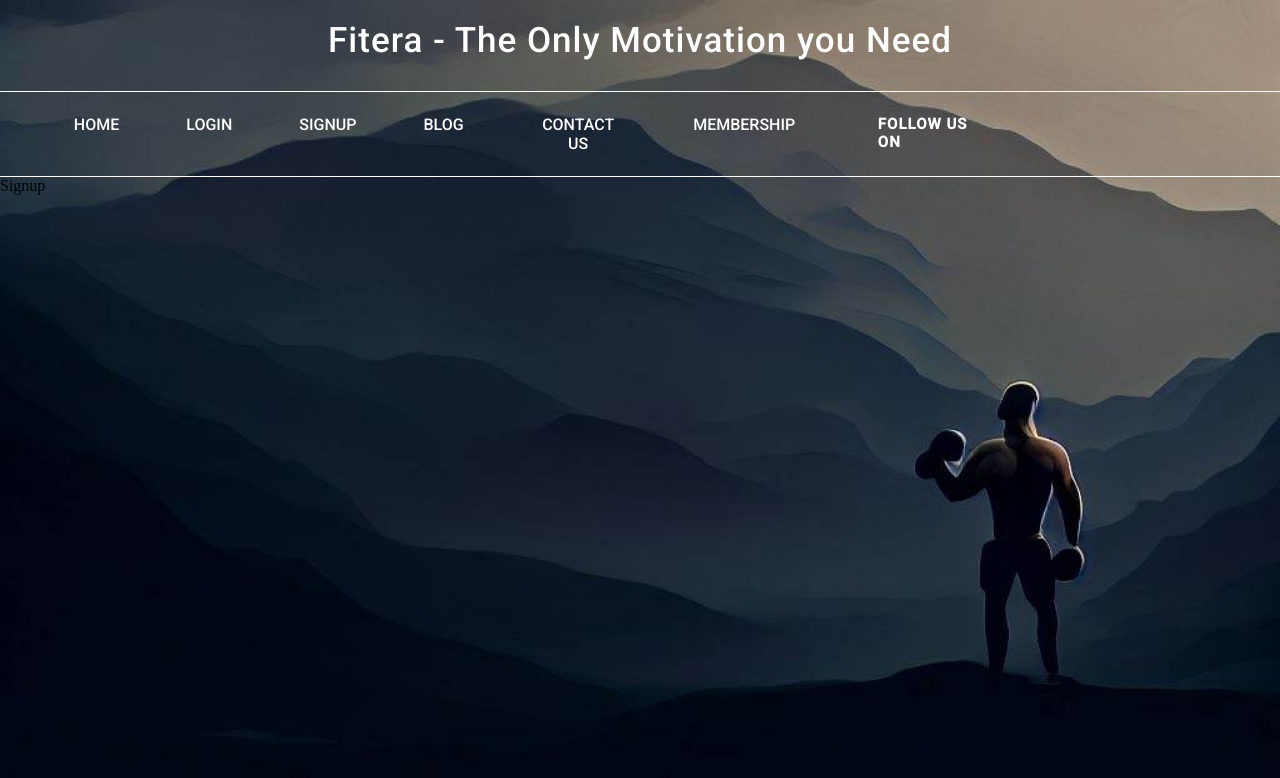
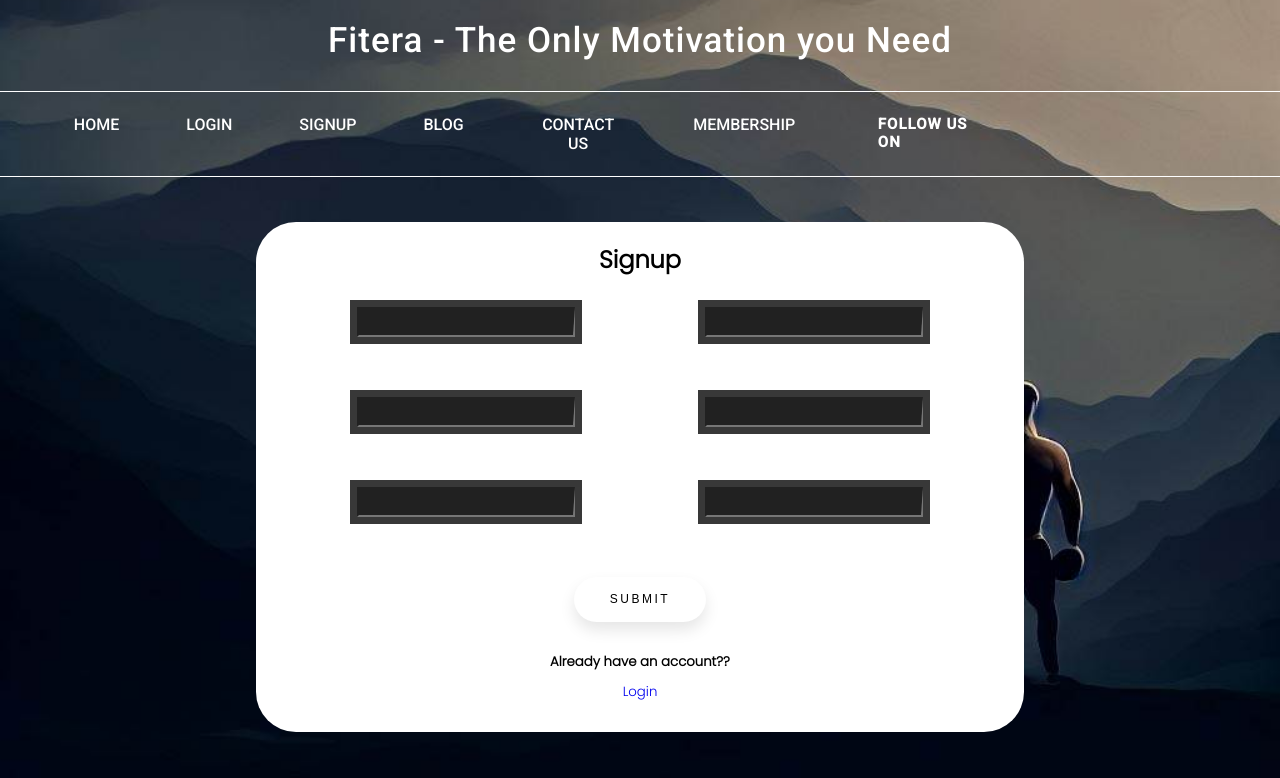
Before and after one commit to AaryaTiwari1211/Fitera_The_Fitness_Guide, a React (Vite) app in the folder fitera/: page /signup in a window 1280 px wide. Shown: the top 778 px of the page. Built offline with nearby package versions, Linux system fonts and the light colour scheme.

Commit message:
Signup Page Done with Validation

```diff
--- a/fitera/src/App.css
+++ b/fitera/src/App.css
@@ -6,11 +6,10 @@
 }
 
 .App {
-    background: url(/gym2.jpeg) no-repeat center center fixed;
-    background-attachment: fixed;
-    -webkit-background-size: cover;
-    -moz-background-size: cover;
-    -o-background-size: cover;
+    background: url(/gym2.jpeg);
+    background-position: center;
+    background-repeat: no-repeat;
+    height: 100%;
     background-size: cover;
     min-width: 600px;
     width: 100%;
--- a/fitera/src/App.jsx
+++ b/fitera/src/App.jsx
@@ -11,13 +11,15 @@ function App() {
   return (
     <BrowserRouter>
       <div className="App">
-        <Heading />
-        <Navbar/>
-        <Routes>
-          <Route path='/' element={<Home/>} />
-          <Route path='/login' element={<Login/>} />
-          <Route path='/signup' element={<Signup/>} />
-        </Routes>
+        <div className='content'>
+          <Heading />
+          <Navbar />
+          <Routes>
+            <Route path='/' element={<Home />} />
+            <Route path='/login' element={<Login />} />
+            <Route path='/signup' element={<Signup />} />
+          </Routes>
+        </div>
       </div>
     </BrowserRouter>
 
--- a/fitera/src/pages/Login/Login.css
+++ b/fitera/src/pages/Login/Login.css
@@ -1,7 +1,7 @@
 .main-login {
     text-align: center;
     font-family: 'Poppins', sans-serif;
-    margin: 100px;
+    margin: 75px;
     justify-content: space-around;
     background-color: white;
     width: 30%;
@@ -51,3 +51,10 @@
     border-top-width: 0.2em;
     background-color: #f1e8e8;
 }
+
+.signup-link{
+    margin-top: 10px;
+    margin-bottom: 30px;
+    font-size: smaller;
+    text-decoration: none;
+}
--- a/fitera/src/pages/Login/Login.jsx
+++ b/fitera/src/pages/Login/Login.jsx
@@ -31,10 +31,12 @@ function Login() {
             <h2 className='login-text'>Login</h2>
             <form method='post'>
                 <div className='main-form'>
-                    {error && <Message type='red' text='Please Fill All Fields'/>}
+                    {error && <Message type='red' text='Please Fill All Fields' />}
                     <input type="text" value={username} name="text" className="input" onChange={handleUsername} placeholder="Enter Your Username" />
                     <input type="password" value={password} name="text" className="input" onChange={handlePassword} placeholder="Enter Your Password" />
                     <Button text='Submit' click={handleSubmit} />
+                    <h5>Dont have an account??</h5>
+                    <a href="/signup" className='signup-link'>Signup</a>
                 </div>
             </form>
         </div>
--- a/fitera/src/pages/Signup/Signup.css
+++ b/fitera/src/pages/Signup/Signup.css
@@ -0,0 +1,109 @@
+.main-name{
+    display: flex;
+    flex-direction: row;
+    justify-content: space-evenly;
+    width: 100%;
+}
+
+.login-text {
+    padding-top: 20px;
+}
+
+.main-form {
+    display: flex;
+    flex-direction: column;
+    align-items: center;
+}
+
+.right {
+    text-align: center;
+}
+
+.input {
+    background-color: #383838;
+    border: 1ex solid none;
+    border-top-width: 1.7em;
+    margin: 30px;
+    padding: 0;
+    color: #383838;
+    word-wrap: break-word;
+    outline: 7px solid #383838;
+    height: 30px;
+    font-size: 17px;
+    text-align: center;
+    transition: all 1s;
+    max-width: 300px;
+    font-weight: bold;
+    font-family: 'Courier New', Courier, monospace;
+}
+
+.input:hover {
+    border-top-width: 0.2em;
+    background-color: #f1e8e8;
+}
+
+.input:focus {
+    border-top-width: 0.2em;
+    background-color: #f1e8e8;
+}
+
+.main-signup {
+    text-align: center;
+    font-family: 'Poppins', sans-serif;
+    margin: 45px;
+    justify-content: space-between;
+    background-color: white;
+    width: 60%;
+    margin-left: auto;
+    margin-right: auto;
+    border-radius: 40px;
+}
+
+.login-text {
+    padding-top: 20px;
+}
+
+.main-form {
+    display: flex;
+    flex-direction: column;
+    align-items: center;
+}
+
+.right {
+    text-align: center;
+}
+
+.input {
+    background-color: #383838;
+    border: 1ex solid none;
+    border-top-width: 1.7em;
+    margin: 30px;
+    padding: 0;
+    color: #383838;
+    word-wrap: break-word;
+    outline: 7px solid #383838;
+    height: 30px;
+    font-size: 17px;
+    text-align: center;
+    transition: all 1s;
+    max-width: 300px;
+    font-weight: bold;
+    font-family: 'Courier New', Courier, monospace;
+}
+
+.input:hover {
+    border-top-width: 0.2em;
+    background-color: #f1e8e8;
+}
+
+.input:focus {
+    border-top-width: 0.2em;
+    background-color: #f1e8e8;
+}
+
+.login-link{
+    margin-top: 10px;
+    margin-bottom: 30px;
+    font-size: smaller;
+    text-decoration: none;
+}
--- a/fitera/src/pages/Signup/Signup.jsx
+++ b/fitera/src/pages/Signup/Signup.jsx
@@ -1,8 +1,60 @@
-import React from 'react'
+import React, { useState } from 'react'
+import './Signup.css'
+import Button from '../../components/Button/Button'
+import Message from '../../components/Message/Message'
+import { useNavigate } from 'react-router-dom'
 
 function Signup() {
+    const [username, setUsername] = useState('')
+    const [firstname, setFirstname] = useState('')
+    const [lastname, setLastname] = useState('')
+    const [phone, setPhone] = useState('')
+    const [email, setEmail] = useState('')
+    const [password, setPassword] = useState('')
+    const [cpassword, setCPassword] = useState('')
+    const [error, setError] = useState(false)
+    const navigate = useNavigate()
+    const handleUsername = (event) => {
+        setUsername(event.target.value)
+    }
+    const handlePassword = (event) => {
+        setPassword(event.target.value)
+    }
+    const handleSubmit = (event) => {
+        if (username === '' || password === '' || firstname === '' || lastname === '' || phone === '' || email === '') {
+            setError(true)
+            event.preventDefault()
+            return false;
+        }
+        else {
+            console.log([firstname, lastname, phone, email, username])
+            navigate('/')
+        }
+    }
     return (
-        <div>Signup</div>
+        <div className='main-signup'>
+            <h2 className='login-text'>Signup</h2>
+            <form method='post'>
+                <div className='main-form'>
+                    {error && <Message type='red' text='Please Fill All Fields' />}
+                    <div className='main-name'>
+                        <input type="text" value={firstname} name="text" className="input" onChange={(event) => { setFirstname(event.target.value) }} placeholder="First Name" />
+                        <input type="text" value={lastname} name="text" className="input" onChange={(event) => { setLastname(event.target.value) }} placeholder="Last Name" />
+                    </div>
+                    <div className='main-name'>
+                        <input type="number" value={phone} name="text" className="input" onChange={(event) => { setPhone(event.target.value) }} placeholder="Phone" />
+                        <input type="email" value={email} name="text" className="input" onChange={(event) => { setEmail(event.target.value) }} placeholder="Email" />
+                    </div>
+                    <div className='main-name'>
+                        <input type="text" value={username} name="text" className="input" onChange={handleUsername} placeholder="Username" />
+                        <input type="password" value={password} name="text" className="input" onChange={handlePassword} placeholder="Password" />
+                    </div>
+                    <Button text='Submit' click={handleSubmit} />
+                    <h5>Already have an account??</h5>
+                    <a href="/login" className='login-link'>Login</a>
+                </div>
+            </form>
+        </div>
     )
 }
 
```
